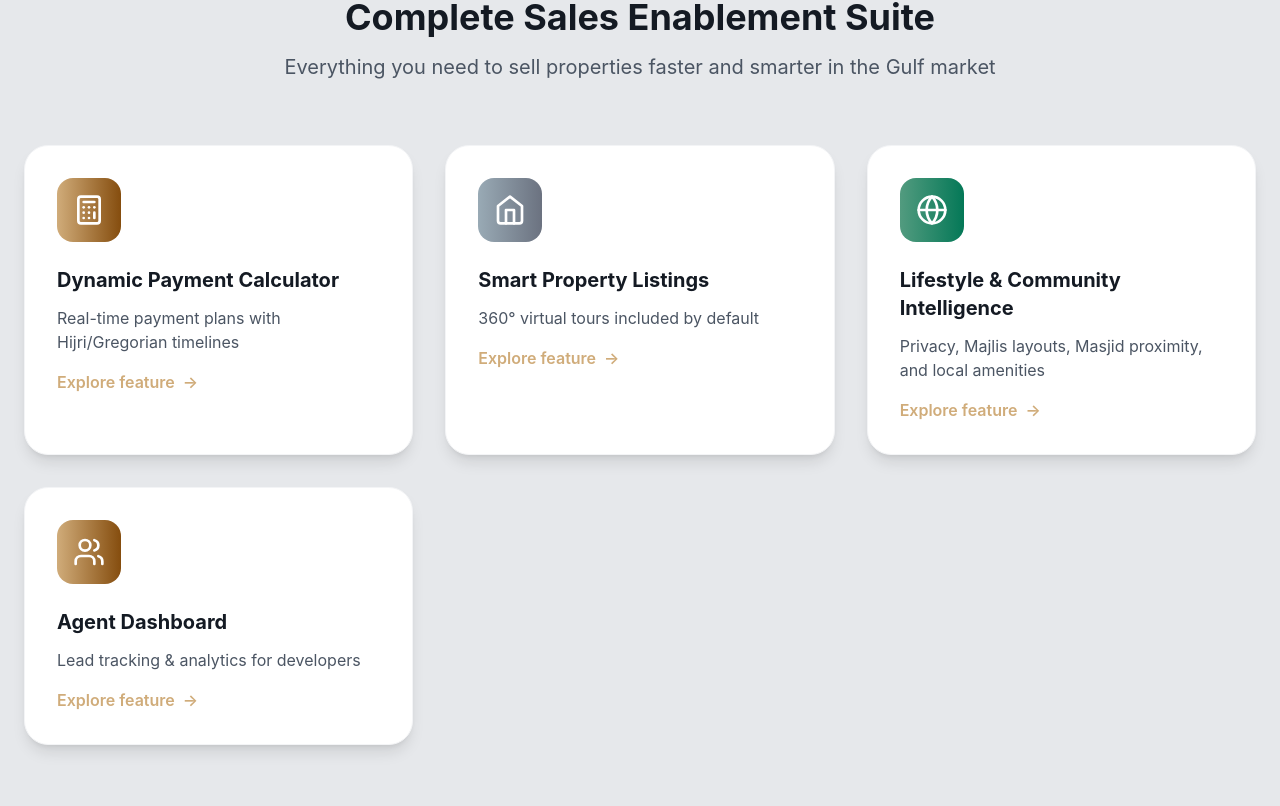
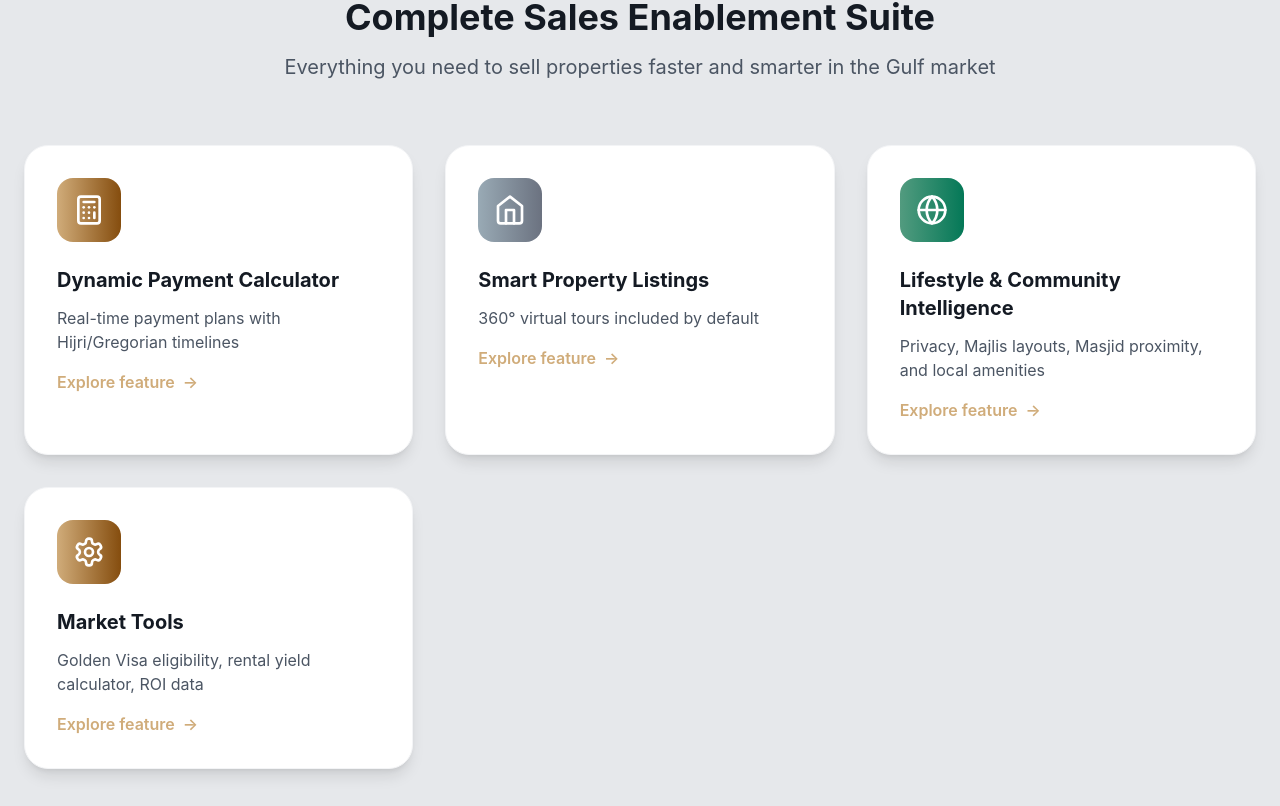
Before and after one commit to fazetdev/baytelitet, a Next.js app: page / in a window 1280 px wide. Shown: the part 1754-2560 px from the top of the page. Built offline with nearby package versions, Linux system fonts and the light colour scheme.

Commit message:
chore: update homepage sections with type-safe language context and TrustSection

```diff
--- a/app/home/HeroSection.tsx
+++ b/app/home/HeroSection.tsx
@@ -6,24 +6,26 @@ import Image from 'next/image';
 import { Search } from 'lucide-react';
 
 export default function HeroSection() {
-  // Language state with persistence
-  const [lang, setLang] = useState<'en' | 'ar'>(() => {
-    if (typeof window !== 'undefined') {
-      return (localStorage.getItem('language') as 'en' | 'ar') || 'en';
-    }
-    return 'en';
-  });
-
+  const [lang, setLang] = useState<'en' | 'ar'>('en');
   const [imageLoaded, setImageLoaded] = useState(false);
-
-  const toggleLanguage = () => setLang(lang === 'en' ? 'ar' : 'en');
   const isRTL = lang === 'ar';
 
+  // Initialize language from localStorage
+  useEffect(() => {
+    if (typeof window !== 'undefined') {
+      const storedLang = localStorage.getItem('language') as 'en' | 'ar' | null;
+      if (storedLang) setLang(storedLang);
+    }
+  }, []);
+
+  // Persist language changes
   useEffect(() => {
     if (typeof window !== 'undefined') {
       localStorage.setItem('language', lang);
     }
   }, [lang]);
+
+  const toggleLanguage = () => setLang((prev) => (prev === 'en' ? 'ar' : 'en'));
 
   return (
     <section
@@ -38,7 +40,7 @@ export default function HeroSection() {
           fill
           priority
           quality={80}
-          onLoad={() => setImageLoaded(true)}
+          onLoadingComplete={() => setImageLoaded(true)}
           className={`object-cover transition-opacity duration-500 ${imageLoaded ? 'opacity-50' : 'opacity-0'}`}
           sizes="100vw"
         />
@@ -56,7 +58,11 @@ export default function HeroSection() {
       >
         <span className={`font-medium ${lang === 'en' ? 'text-bayt-warm' : 'text-gray-600'}`}>EN</span>
         <div className="w-8 h-5 bg-bayt-cool/30 rounded-full relative">
-          <div className={`absolute top-0.5 w-4 h-4 rounded-full bg-bayt-warm transition-transform duration-300 ${lang === 'ar' ? 'translate-x-4' : 'translate-x-0.5'}`} />
+          <div
+            className={`absolute top-0.5 w-4 h-4 rounded-full bg-bayt-warm transition-transform duration-300 ${
+              lang === 'ar' ? 'translate-x-4' : 'translate-x-0.5'
+            }`}
+          />
         </div>
         <span className={`font-medium ${lang === 'ar' ? 'text-bayt-warm' : 'text-gray-600'}`}>AR</span>
       </button>
@@ -88,6 +94,7 @@ export default function HeroSection() {
 
             <Link
               href="/agents"
+              role="link"
               className="inline-flex items-center justify-center px-8 py-4 bg-transparent border-2 border-bayt-warm text-bayt-warm font-bold rounded-xl hover:bg-bayt-warm hover:text-bayt-dark transition-all transform hover:-translate-y-1 min-w-[200px]"
             >
               {isRTL ? 'احجز عرضاً خاصاً' : 'Book a Private Demo'}
--- a/app/home/MarketHighlights.tsx
+++ b/app/home/MarketHighlights.tsx
@@ -1,61 +1,33 @@
 'use client';
 
-import { useState, useEffect } from 'react';
+import { useLanguage } from '@/context/useLanguage';
 
-const stats = [
-  {
-    id: 'markets',
-    value: '5+',
-    labelEn: 'Markets Covered',
-    labelAr: 'أسواق مغطاة'
-  },
-  {
-    id: 'listings',
-    value: '1K+',
-    labelEn: 'Listings Capacity',
-    labelAr: 'سعة القوائم'
-  },
-  {
-    id: 'tools',
-    value: '10+',
-    labelEn: 'Investor Tools Available',
-    labelAr: 'أدوات استثمارية متاحة'
-  },
-  {
-    id: 'data',
-    value: 'Multiple',
-    labelEn: 'Data Sources Integrated',
-    labelAr: 'مصادر بيانات متكاملة'
-  }
+interface Stat {
+  id: string;
+  value: string;
+  labelEn: string;
+  labelAr: string;
+}
+
+const stats: Stat[] = [
+  { id: 'markets', value: '5+', labelEn: 'Markets Covered', labelAr: 'أسواق مغطاة' },
+  { id: 'listings', value: '1K+', labelEn: 'Listings Capacity', labelAr: 'سعة القوائم' },
+  { id: 'tools', value: '10+', labelEn: 'Investor Tools Available', labelAr: 'أدوات استثمارية متاحة' },
+  { id: 'data', value: 'Multiple', labelEn: 'Data Sources Integrated', labelAr: 'مصادر بيانات متكاملة' },
 ];
 
-export default function MarketHighlights() {
-  // Language state (persisted in localStorage)
-  const [lang, setLang] = useState<'en' | 'ar'>(() => {
-    if (typeof window !== 'undefined') {
-      return (localStorage.getItem('language') as 'en' | 'ar') || 'en';
-    }
-    return 'en';
-  });
+export default function MarketHighlights(): JSX.Element {
+  const { lang, toggleLanguage } = useLanguage();
   const isRTL = lang === 'ar';
 
-  useEffect(() => {
-    localStorage.setItem('language', lang);
-  }, [lang]);
-
-  const toggleLanguage = () => setLang(lang === 'en' ? 'ar' : 'en');
-
   return (
-    <section
-      className="py-16 bg-bayt-dark text-white"
-      dir={isRTL ? 'rtl' : 'ltr'}
-    >
+    <section className="py-16 bg-bayt-dark text-white" dir={isRTL ? 'rtl' : 'ltr'}>
       <div className="container mx-auto px-6">
         {/* Language Toggle */}
         <div className="flex justify-end mb-6">
           <button
             onClick={toggleLanguage}
-            className={`flex items-center gap-2 px-4 py-2 rounded-full bg-white text-bayt-dark font-medium border border-bayt-cool/30 hover:border-bayt-warm transition-colors`}
+            className="flex items-center gap-2 px-4 py-2 rounded-full bg-white text-bayt-dark font-medium border border-bayt-cool/30 hover:border-bayt-warm transition-colors"
             aria-label={isRTL ? 'التبديل إلى الإنجليزية' : 'Switch to Arabic'}
           >
             {isRTL ? 'AR' : 'EN'}
@@ -64,11 +36,9 @@ export default function MarketHighlights() {
 
         {/* Stats Grid */}
         <div className="grid grid-cols-2 md:grid-cols-4 gap-8 text-center">
-          {stats.map((stat) => (
+          {stats.map((stat: Stat) => (
             <div key={stat.id} className="space-y-1">
-              <div className="text-3xl md:text-4xl font-bold text-bayt-warm">
-                {stat.value}
-              </div>
+              <div className="text-3xl md:text-4xl font-bold text-bayt-warm">{stat.value}</div>
               <div className="text-sm md:text-base text-bayt-cool">
                 {isRTL ? stat.labelAr : stat.labelEn}
               </div>
@@ -77,7 +47,7 @@ export default function MarketHighlights() {
         </div>
 
         {/* Disclaimer */}
-        <p className={`mt-8 text-xs text-bayt-cool text-center ${isRTL ? 'text-right' : 'text-center'}`}>
+        <p className={`mt-8 text-xs text-bayt-cool ${isRTL ? 'text-right' : 'text-center'}`}>
           {isRTL
             ? 'المؤشرات تعكس قدرات المنصة، وليس حجم المعاملات أو الأصول تحت الإدارة.'
             : 'Metrics reflect platform capabilities, not transactional volume or assets under management.'
--- a/app/home/components/ChooseRole.tsx
+++ b/app/home/components/ChooseRole.tsx
@@ -1,6 +1,6 @@
 'use client';
 
-import { useState } from 'react';
+import { useState, useEffect, FC } from 'react';
 import Link from 'next/link';
 import { Home, TrendingUp, ArrowRight } from 'lucide-react';
 import { useRouter } from 'next/navigation';
@@ -11,7 +11,7 @@ interface RoleCard {
   titleAr: string;
   subtextEn: string;
   subtextAr: string;
-  icon: React.ComponentType<{ className?: string }>;
+  icon: FC<{ className?: string }>;
   ctaEn: string;
   ctaAr: string;
   link: string;
@@ -19,7 +19,7 @@ interface RoleCard {
   featureAr: string;
 }
 
-export default function ChooseRole() {
+const ChooseRole: FC = (): JSX.Element => {
   const [expandedRole, setExpandedRole] = useState<'investor' | null>(null);
   const [lang, setLang] = useState<'en' | 'ar'>('en');
   const router = useRouter();
@@ -54,26 +54,28 @@ export default function ChooseRole() {
     },
   ];
 
-  const handleRoleClick = (role: RoleCard) => {
+  // Safe timeout navigation
+  useEffect(() => {
+    let timeout: NodeJS.Timeout;
+    if (expandedRole === 'investor') {
+      timeout = setTimeout(() => {
+        router.push('/market-tools');
+      }, 400);
+    }
+    return () => clearTimeout(timeout);
+  }, [expandedRole, router]);
+
+  const handleRoleClick = (role: RoleCard): void => {
     if (role.key === 'investor') {
-      // Toggle preview
-      const isExpanding = expandedRole !== 'investor';
-      setExpandedRole(isExpanding ? 'investor' : null);
-
-      // Navigate after short delay for visual effect
-      if (isExpanding) {
-        setTimeout(() => {
-          router.push(role.link);
-        }, 400); // 400ms matches animation
-      }
+      setExpandedRole(expandedRole !== 'investor' ? 'investor' : null);
     } else {
       router.push(role.link);
     }
   };
 
-  const toggleLanguage = () => setLang(lang === 'en' ? 'ar' : 'en');
+  const toggleLanguage = (): void => setLang(lang === 'en' ? 'ar' : 'en');
 
-  const InvestorToolsPreview = () => (
+  const InvestorToolsPreview: FC = (): JSX.Element => (
     <div className="mt-4 p-4 bg-gradient-to-br from-yellow-50 to-white rounded-xl border border-bayt-warm/30 animate-fadeIn">
       <h4 className="font-semibold text-bayt-dark mb-3">
         {isRTL ? 'أدوات المستثمر السريعة' : 'Quick Investor Tools'}
@@ -114,7 +116,7 @@ export default function ChooseRole() {
             <p className="text-gray-600 max-w-2xl">
               {isRTL
                 ? 'اختر المسار المناسب لاحتياجاتك العقارية. سواء كنت مشترياً أو مستثمراً.'
-                : "Select the right path for your real estate needs. Buyer or Investor."}
+                : 'Select the right path for your real estate needs. Buyer or Investor.'}
             </p>
           </div>
 
@@ -190,4 +192,6 @@ export default function ChooseRole() {
       `}</style>
     </section>
   );
-}
+};
+
+export default ChooseRole;
--- a/app/home/components/FeaturesSection.tsx
+++ b/app/home/components/FeaturesSection.tsx
@@ -1,13 +1,16 @@
 'use client';
 
 import Link from 'next/link';
-import { Calculator, Home, Globe, Users } from 'lucide-react';
+import { Calculator, Home, Globe, Settings } from 'lucide-react';
+import { useLanguage } from '@/context/useLanguage';
 
 interface Feature {
   id: string;
-  icon: JSX.Element;
-  title: string;
-  description: string;
+  icon: React.ComponentType<{ className?: string }>;
+  titleEn: string;
+  titleAr: string;
+  descriptionEn: string;
+  descriptionAr: string;
   color: string;
   href: string;
 }
@@ -15,64 +18,92 @@ interface Feature {
 const features: Feature[] = [
   {
     id: 'calculator',
-    icon: <Calculator className="w-8 h-8" />,
-    title: 'Dynamic Payment Calculator',
-    description: 'Real-time payment plans with Hijri/Gregorian timelines',
+    icon: Calculator,
+    titleEn: 'Dynamic Payment Calculator',
+    titleAr: 'حاسبة دفع ديناميكية',
+    descriptionEn: 'Real-time payment plans with Hijri/Gregorian timelines',
+    descriptionAr: 'خطط دفع مباشرة مع تواريخ هجري/ميلادي',
     color: 'from-bayt-warm to-yellow-800',
     href: '/calculator',
   },
   {
     id: 'smart-property',
-    icon: <Home className="w-8 h-8" />,
-    title: 'Smart Property Listings',
-    description: '360° virtual tours included by default',
+    icon: Home,
+    titleEn: 'Smart Property Listings',
+    titleAr: 'قوائم عقارية ذكية',
+    descriptionEn: '360° virtual tours included by default',
+    descriptionAr: 'جولات افتراضية 360° مدمجة بشكل افتراضي',
     color: 'from-bayt-cool to-gray-500',
     href: '/properties',
   },
   {
     id: 'lifestyle-intel',
-    icon: <Globe className="w-8 h-8" />,
-    title: 'Lifestyle & Community Intelligence',
-    description: 'Privacy, Majlis layouts, Masjid proximity, and local amenities',
+    icon: Globe,
+    titleEn: 'Lifestyle & Community Intelligence',
+    titleAr: 'استخبارات الحياة والمجتمع',
+    descriptionEn: 'Privacy, Majlis layouts, Masjid proximity, and local amenities',
+    descriptionAr: 'الخصوصية، تصميم المجلس، قرب المساجد، والخدمات المحلية',
     color: 'from-bayt-cultural to-emerald-700',
     href: '/settings',
   },
   {
-    id: 'agent-dashboard',
-    icon: <Users className="w-8 h-8" />,
-    title: 'Agent Dashboard',
-    description: 'Lead tracking & analytics for developers',
+    id: 'market-tools',
+    icon: Settings,
+    titleEn: 'Market Tools',
+    titleAr: 'أدوات السوق',
+    descriptionEn: 'Golden Visa eligibility, rental yield calculator, ROI data',
+    descriptionAr: 'أهلية الفيزا الذهبية، حاسبة العائد، وبيانات ROI',
     color: 'from-bayt-warm to-yellow-800',
-    href: '/agents',
+    href: '/market-tools',
   }
 ];
 
 export default function FeaturesSection() {
+  const { lang } = useLanguage();
+  const isRTL = lang === 'ar';
+
   return (
-    <section className="py-20 bg-bayt-light">
+    <section className="py-20 bg-bayt-light" dir={isRTL ? 'rtl' : 'ltr'}>
       <div className="container mx-auto px-6">
-        <div className="text-center mb-16">
-          <h2 className="text-4xl font-bold text-bayt-dark mb-4">Complete Sales Enablement Suite</h2>
+        <header className={`text-center mb-16 ${isRTL ? 'text-right' : 'text-center'}`}>
+          <h2 className="text-4xl font-bold text-bayt-dark mb-4">
+            {isRTL ? 'مجموعة أدوات كاملة لتمكين المبيعات' : 'Complete Sales Enablement Suite'}
+          </h2>
           <p className="text-xl text-gray-600 max-w-3xl mx-auto">
-            Everything you need to sell properties faster and smarter in the Gulf market
+            {isRTL
+              ? 'كل ما تحتاجه لبيع العقارات بسرعة وذكاء في سوق الخليج'
+              : 'Everything you need to sell properties faster and smarter in the Gulf market'}
           </p>
-        </div>
+        </header>
 
         <div className="grid grid-cols-1 md:grid-cols-2 lg:grid-cols-3 gap-8">
-          {features.map((feature) => (
-            <Link key={feature.id} href={feature.href} className="group block">
-              <div className={`bg-white rounded-2xl shadow-lg p-8 border border-gray-100 hover:border-bayt-warm hover:shadow-2xl transition-all duration-300 transform hover:-translate-y-2 h-full`}>
-                <div className={`inline-flex p-4 rounded-xl bg-gradient-to-r ${feature.color} text-white mb-6`}>
-                  {feature.icon}
-                </div>
-                <h3 className="text-xl font-bold text-bayt-dark mb-3 group-hover:text-bayt-warm">{feature.title}</h3>
-                <p className="text-gray-600 mb-4">{feature.description}</p>
-                <div className="text-bayt-warm font-semibold flex items-center gap-2">
-                  Explore feature <span className="group-hover:translate-x-2 transition-transform">→</span>
-                </div>
-              </div>
-            </Link>
-          ))}
+          {features.map((feature) => {
+            const Icon = feature.icon;
+            return (
+              <Link
+                key={feature.id}
+                href={feature.href}
+                className="group block"
+                aria-label={`${isRTL ? feature.titleAr : feature.titleEn} - ${isRTL ? feature.descriptionAr : feature.descriptionEn}`}
+              >
+                <article className={`bg-white rounded-2xl shadow-lg p-8 border border-gray-100 hover:border-bayt-warm hover:shadow-2xl transition-all duration-300 transform hover:-translate-y-2 h-full`}>
+                  <div className={`inline-flex p-4 rounded-xl bg-gradient-to-r ${feature.color} text-white mb-6`}>
+                    <Icon className="w-8 h-8" />
+                  </div>
+                  <h3 className="text-xl font-bold text-bayt-dark mb-3 group-hover:text-bayt-warm">
+                    {isRTL ? feature.titleAr : feature.titleEn}
+                  </h3>
+                  <p className="text-gray-600 mb-4">
+                    {isRTL ? feature.descriptionAr : feature.descriptionEn}
+                  </p>
+                  <div className="text-bayt-warm font-semibold flex items-center gap-2">
+                    {isRTL ? 'استكشف الميزة' : 'Explore feature'}{' '}
+                    <span className="group-hover:translate-x-2 transition-transform">→</span>
+                  </div>
+                </article>
+              </Link>
+            );
+          })}
         </div>
       </div>
     </section>
--- a/app/layout.tsx
+++ b/app/layout.tsx
@@ -4,6 +4,7 @@ import { ReactNode } from 'react';
 import Header from '@/components/Header';
 import Footer from '@/components/Footer';
 import { RoleProvider } from '@/context/useUserRole';
+import { LanguageProvider } from '@/context/useLanguage';
 import ClientProviders from '@/components/ClientProviders';
 import '@/styles/globals.css';
 
@@ -13,9 +14,11 @@ export default function RootLayout({ children }: { children: ReactNode }) {
       <body className="bg-bayt-light text-bayt-dark">
         <ClientProviders>
           <RoleProvider>
-            <Header />
-            <main>{children}</main>
-            <Footer />
+            <LanguageProvider>
+              <Header />
+              <main>{children}</main>
+              <Footer />
+            </LanguageProvider>
           </RoleProvider>
         </ClientProviders>
       </body>
--- a/context/useLanguage.tsx
+++ b/context/useLanguage.tsx
@@ -1,19 +1,34 @@
 'use client';
 
-import { createContext, useContext, useState, ReactNode } from 'react';
+import { createContext, useContext, useState, ReactNode, useEffect } from 'react';
 
-interface LanguageContextType {
-  lang: string;
-  setLang: (lang: string) => void;
+interface LanguageContextProps {
+  lang: 'en' | 'ar';
+  setLang: (lang: 'en' | 'ar') => void;
+  toggleLanguage: () => void;
 }
 
-const LanguageContext = createContext<LanguageContextType | undefined>(undefined);
+const LanguageContext = createContext<LanguageContextProps | undefined>(undefined);
 
 export function LanguageProvider({ children }: { children: ReactNode }) {
-  const [lang, setLang] = useState('en');
+  const [lang, setLangState] = useState<'en' | 'ar'>(() => {
+    if (typeof window !== 'undefined') {
+      return (localStorage.getItem('language') as 'en' | 'ar') || 'en';
+    }
+    return 'en';
+  });
+
+  const setLang = (value: 'en' | 'ar') => {
+    setLangState(value);
+    if (typeof window !== 'undefined') {
+      localStorage.setItem('language', value);
+    }
+  };
+
+  const toggleLanguage = () => setLang(lang === 'en' ? 'ar' : 'en');
 
   return (
-    <LanguageContext.Provider value={{ lang, setLang }}>
+    <LanguageContext.Provider value={{ lang, setLang, toggleLanguage }}>
       {children}
     </LanguageContext.Provider>
   );
@@ -21,17 +36,8 @@ export function LanguageProvider({ children }: { children: ReactNode }) {
 
 export function useLanguage() {
   const context = useContext(LanguageContext);
-
-  // Safe for SSR/SSG - return default values if context is undefined
-  if (context === undefined) {
-    // During SSR/SSG or if not wrapped in Provider, return defaults
-    return {
-      lang: 'en',
-      setLang: () => {
-        console.warn('LanguageProvider not found. setLang called outside provider.');
-      }
-    };
+  if (!context) {
+    throw new Error('useLanguage must be used within a LanguageProvider');
   }
-
   return context;
 }
```
Also changed, not shown: TrustSection.tsx (added, +120 -0 lines).
